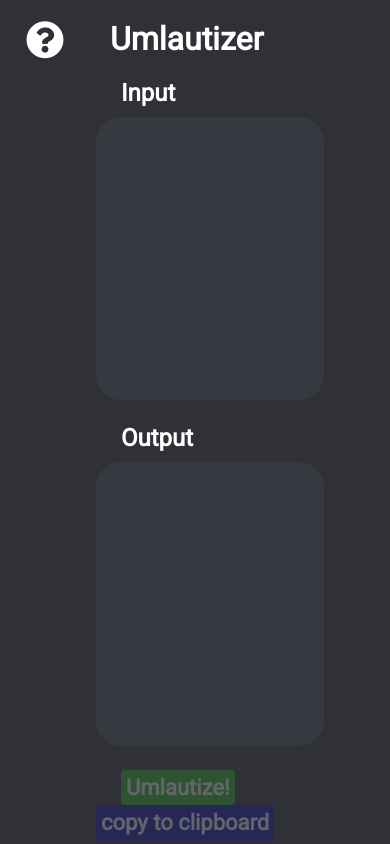
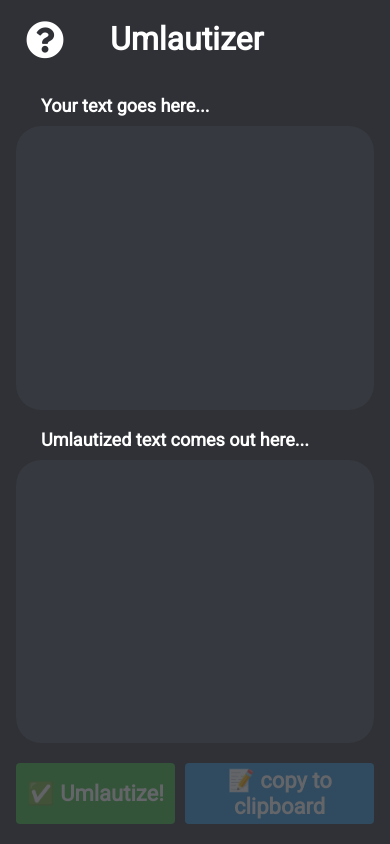
Before and after one commit to timometin/umlautizer, a React (Create React App) app: page / in a window 390 px wide. Built offline with nearby package versions, Linux system fonts and the light colour scheme.

Commit message:
Add toasts and mobile breakpoints
Add toasts with react_toastify package and create mobile friendly style with media queries

```diff
--- a/package.json
+++ b/package.json
@@ -11,6 +11,7 @@
     "react": "^17.0.1",
     "react-dom": "^17.0.1",
     "react-scripts": "4.0.3",
+    "react-toastify": "^7.0.3",
     "web-vitals": "^1.1.0"
   },
   "scripts": {
--- a/src/App.js
+++ b/src/App.js
@@ -3,22 +3,26 @@ import TextArea from './components/TextArea';
 import umlautize from "./common/umlautize";
 import Legend from './components/Legend';
 import HeaderBar from "./components/HeaderBar";
+import { ToastContainer, toast } from "react-toastify";
 
 function App() {
   const [ inputArea, setInputArea ] = useState("");
   const [ outputArea, setOutputArea ] = useState("");
   const [ legendCollapsed, setlegendCollapsed ] = useState(true);
+
   useEffect(() => {
     const legendSetting = window.localStorage.getItem("legendCollapsed");
     if (legendSetting) {
       setlegendCollapsed(JSON.parse(legendSetting));
     }
   }, []);
+
   const copyToClipboard = () => {
     const value = document.getElementById("outputfield");
     value.select();
     value.setSelectionRange(0, 99999);
     document.execCommand("copy");
+    toast.info("👌 copied to clipboard!", { draggable: false, pauseOnHover: false, autoClose: 3000 })
   }
   const toggleLegend = () => {
     const setting = legendCollapsed === true ? false : true;
@@ -40,6 +44,7 @@ function App() {
   }
   return (
     <div className="App">
+      <ToastContainer pauseOnFocusLoss={false} closeButton={false} />
       <HeaderBar btnActive={legendCollapsed} onClick={toggleLegend} />
       <div className="main">
         <div hidden={legendCollapsed} className="main-item small">
@@ -47,10 +52,12 @@ function App() {
         </div>
         <div className="main-item big">
           <form onSubmit={(e) => { e.preventDefault(); setOutputArea(umlautize(inputArea)); }}>
-            <TextArea onKeyDown={handleEnter} className="textfield" id="inputfield" name="Input" value={inputArea} onChange={(e) => setInputArea(e.currentTarget.value)} />
-            <TextArea onKeyDown={handleCopy} className="textfield" id="outputfield" name="Output" value={outputArea} onChange={(e) => setOutputArea(e.currentTarget.value)} />
-            <button id="submitBtn" className="btn btn-primary" disabled={inputArea === "" && true} type="submit" >Umlautize!</button>
-            <button className="btn btn-secondary" disabled={outputArea === "" && true} type="button" onClick={copyToClipboard}>copy to clipboard</button>
+            <TextArea onKeyDown={handleEnter} className="textfield" id="inputfield" name="Your text goes here..." value={inputArea} onChange={(e) => setInputArea(e.currentTarget.value)} />
+            <TextArea onKeyDown={handleCopy} className="textfield" id="outputfield" name="Umlautized text comes out here..." value={outputArea} onChange={(e) => setOutputArea(e.currentTarget.value)} />
+            <div className="btnContainer">
+              <button id="submitBtn" className="btn btn-primary" disabled={inputArea === "" && true} type="submit" >✅ Umlautize!</button>
+              <button className="btn btn-secondary" disabled={outputArea === "" && true} type="button" onClick={copyToClipboard}>📝 copy to clipboard</button>
+            </div>
           </form>
         </div>
       </div>
--- a/src/components/TextArea.jsx
+++ b/src/components/TextArea.jsx
@@ -4,7 +4,9 @@ const TextArea = ({ name, id, value, onChange: handleChange, className, onKeyDow
   return (
     <div className={className}>
       <label htmlFor={id}>{name}</label>
-      <textarea onKeyDown={handleKeyDown} onChange={handleChange} value={value} type="text" id={id} name={name} />
+      <div className="textAreaContainer">
+        <textarea onKeyDown={handleKeyDown} onChange={handleChange} value={value} type="text" id={id} name={name} />
+      </div>
     </div>
   );
 }
--- a/src/index.css
+++ b/src/index.css
@@ -4,8 +4,8 @@
   --background: #2F3136;
   --background-light: #36393F;
   --background-lighter: #42454D;
-  --btn-primary: #2eb82e;
-  --btn-secondary: #0a0ab1;
+  --btn-primary: #43bb43;
+  --btn-secondary: #3498db;
 }
 html {
   background-color: var(--background);
@@ -25,13 +25,17 @@ form label {
   font-size: 24px;
   font-weight: bold;
 }
-form textarea {
+.textAreaContainer {
+  display: flex;
+  width: 100%;
+}
+.textAreaContainer textarea {
+  flex: 1;
   padding: 15px;
   border-radius: 25px;
   resize: none;
   border: none;
   color: white;
-  width: 100%;
   height: 30vh;
   font-size: 20px;
   background-color: var(--background-light);
@@ -81,10 +85,10 @@ Main section of the website
   display: flex;
   justify-content: space-between;
   margin: 0rem 5rem 0rem 5rem;
+  align-items: center;
 }
 .main-item {
-  width: 100%;
-  margin: 0rem 1rem;
+  margin: 1rem 1rem;
 }
 .main-item.small {
   flex: 1;
@@ -134,6 +138,63 @@ Legend
 .legend td {
   border-top: thin solid var(--background-lighter);
 }
-.first-row {
-  border: none !important;
+.legend td.first-row {
+  border: none;
 }
+
+/*
+~~~~~~~~~~~~~~~~~~~~~~~~~~~
+Toast
+~~~~~~~~~~~~~~~~~~~~~~~~~~~
+*/
+.Toastify__toast--info {
+  background-color: var(--btn-secondary);
+}
+
+/*
+~~~~~~~~~~~~~~~~~~~~~~~~~~~
+Responsive breakpoints
+~~~~~~~~~~~~~~~~~~~~~~~~~~~
+*/
+@media (max-width: 1300px) {
+  .legend {
+    background-color: var(--background-light);
+    border-radius: 25px;
+    padding: 15px;
+    margin: 0px 0px 30px 0px;
+  }
+  .legend table {
+    max-width: 40%;
+    background-color: var(--background-lighter);
+  }
+  .legend td {
+    border-top: thin solid gray;
+  }
+  .main {
+    display: block;
+  }
+}
+@media (max-width: 735px) {
+  .main {
+    margin: 0;
+  }
+  .legend table {
+    max-width: 100%;
+  }
+  .btnContainer {
+    display: flex;
+  }
+  button.btn {
+    margin: 0px 0px 0px 5px;
+    flex: 1.2;
+  }
+  #submitBtn {
+    margin: 0px 5px 0px 0px;
+    flex: 1;
+  }
+}
+@media (max-width: 500px) {
+  form label {
+    font-size: 18px;
+  }
+}
--- a/src/index.js
+++ b/src/index.js
@@ -2,9 +2,11 @@ import React from 'react';
 import ReactDOM from 'react-dom';
 import App from './App';
 import reportWebVitals from './reportWebVitals';
-import './index.css';
 import "normalize.css";
 import "../node_modules/@fortawesome/fontawesome-free/css/all.css";
+import "react-toastify/dist/ReactToastify.css";
+import './index.css';
+
 ReactDOM.render(
   <React.StrictMode>
     <App />
```
Also changed, not shown: 1 other file (tests, documents, lock files or other folders).
